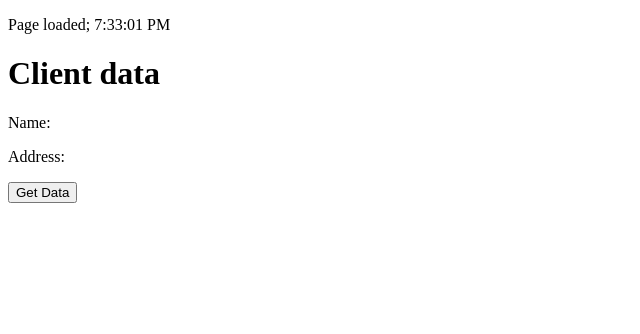
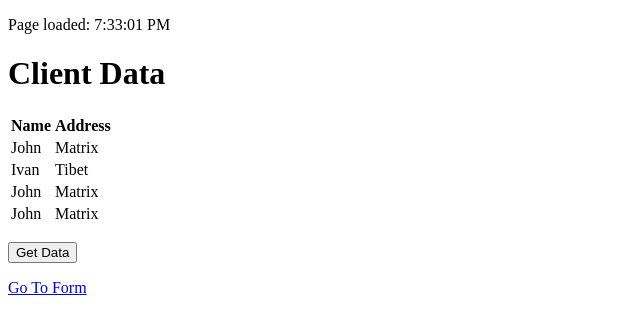
Before and after one commit to NRokicka/testAjax, a plain HTML site: page index.html in a window 1280 px wide. Both pictures are taken after a click on the button "Get Data". Shown: the whole page, without its empty margins (0-640 px from the left). Drawn offline with Linux system fonts and the light colour scheme; no server answers.

Commit message:
add file

```diff
--- /dev/null
+++ b/client-data.json
@@ -0,0 +1,16 @@
+[{
+    "name": "John",
+    "address": "Matrix"
+},
+{
+    "name": "Ivan",
+    "address": "Tibet"
+},
+{
+    "name": "John",
+    "address": "Matrix"
+},
+{
+    "name": "John",
+    "address": "Matrix"
+}]
--- a/index.html
+++ b/index.html
@@ -1,16 +1,19 @@
-<!DOCTYPE html>
-<html>
-    <head>
-        <title>Ajax simple </title>
-    </head>
-    <body>
-<p> Page loaded; <span id="loaded"></span></p>
+<!doctype html>
+<html lang="en">
+<head>
+    <meta charset="UTF-8">
+    <title>AJAX Sample</title>
+</head>
+<body>
+    <p>Page loaded: <span id="loaded"></span></p>
 
-<h1>Client data</h1>
- <p>Name:<span id="client-name"></span></p>
-    <p>Address:<span id="client-address"></span></p>
-    <button id="get-data">Get Data</button>
+    <h1>Client Data</h1>
+    <div id="client-data">
+    </div>
+    <p><button id="btn-get">Get Data</button></p>
+
+    <p><a href="form.html">Go To Form</a></p>
 
     <script type="text/javascript" src="js/index.js"></script>
-    </body>
+</body>
 </html>
--- a/js/index.js
+++ b/js/index.js
@@ -1,15 +1,40 @@
-document.getElementById('loaded').innerHTML = (new Date()).toLocaleTimeString();
+loaded.innerHTML = (new Date()).toLocaleTimeString();
 
-document.getElementById('get-data').addEventListener('click', function(e) {
+document.getElementById('btn-get').addEventListener('click', function(e) {
     e.preventDefault();
     var xhr = new XMLHttpRequest();
-    xhr.onreadystatechange = function () {
+    xhr.onreadystatechange = function() {
         if (xhr.readyState === 4 && xhr.status === 200) {
+            var htmlCode = '<table><tr><th>Name</th><th>Address</th></tr>';
             var clientData = JSON.parse(xhr.responseText);
-            document.getElementById('client-name').innerHTML = clientData.name;
-            document.getElementById('client-address').innerHTML = clientData.address;
+            clientData.forEach(function(el) {
+                htmlCode += '<tr><td>' + el.name + '</td><td>' + el.address + '</td></tr>';
+            })
+            htmlCode += '</table>';
+            document.getElementById('client-data').innerHTML = htmlCode;
         }
     }
     xhr.open('GET', 'client-data.json', true);
     xhr.send();
-})
+});
+
+
+/*
+loaded.innerHTML = (new Date()).toLocaleTimeString();
+
+document.getElementById('btn-get').addEventListener('click', function(e) {
+    e.preventDefault();
+    var xhr = new XMLHttpRequest();
+    xhr.onreadystatechange = function() {
+        if (xhr.readyState === 4 && xhr.status === 200) {
+
+            var clientData = JSON.parse(xhr.responseText);
+            document.getElementById('client-data').innerHTML = clientData[1].name;
+            document.getElementById('client-address').innerHTML = clientData[1].address;
+
+        }
+    }
+    xhr.open('GET', 'client-data.json', true);
+    xhr.send();
+});
+*/
```
Also changed, not shown: form.html (+24 -0 lines), js/form.js (added, +18 -0 lines).
